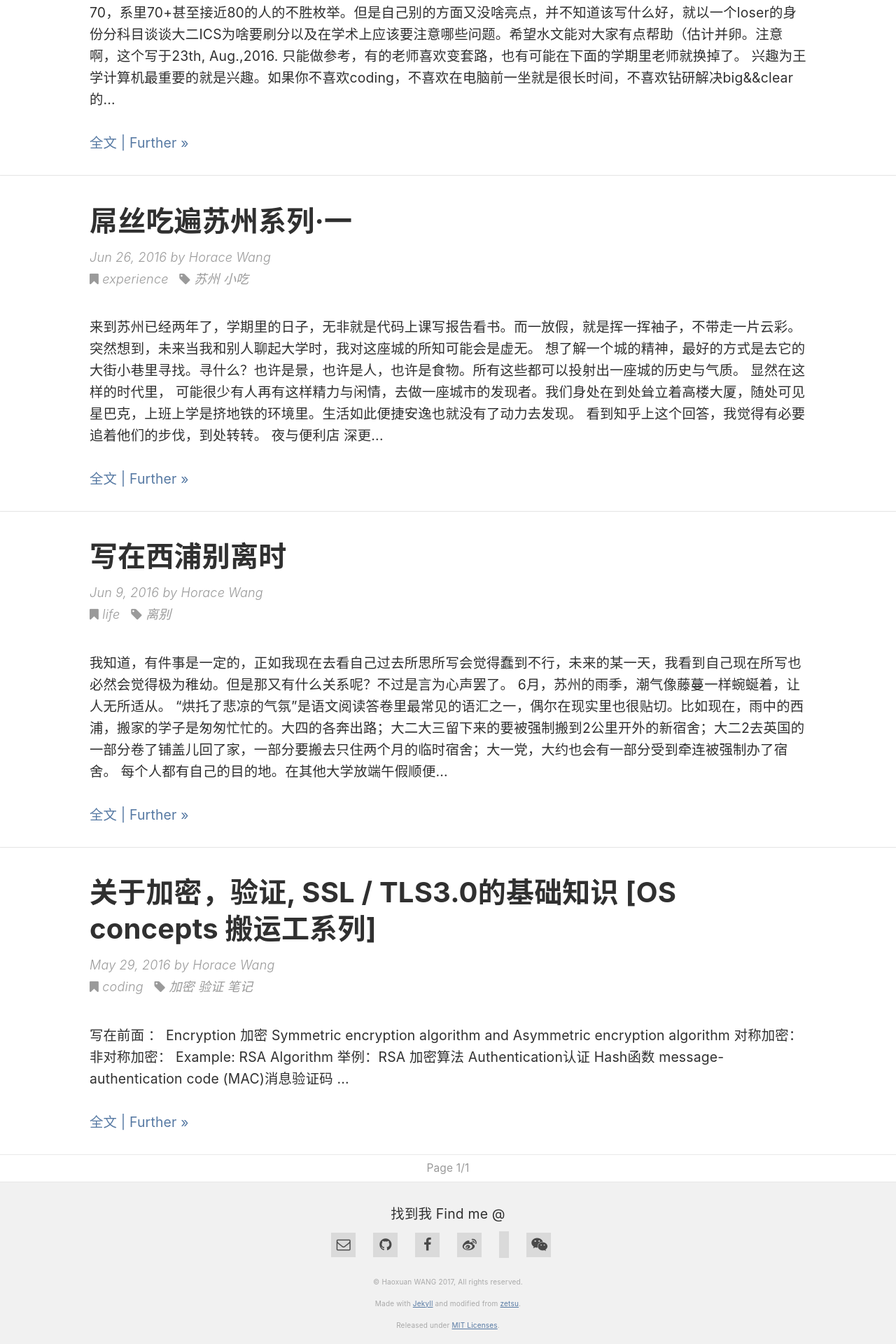
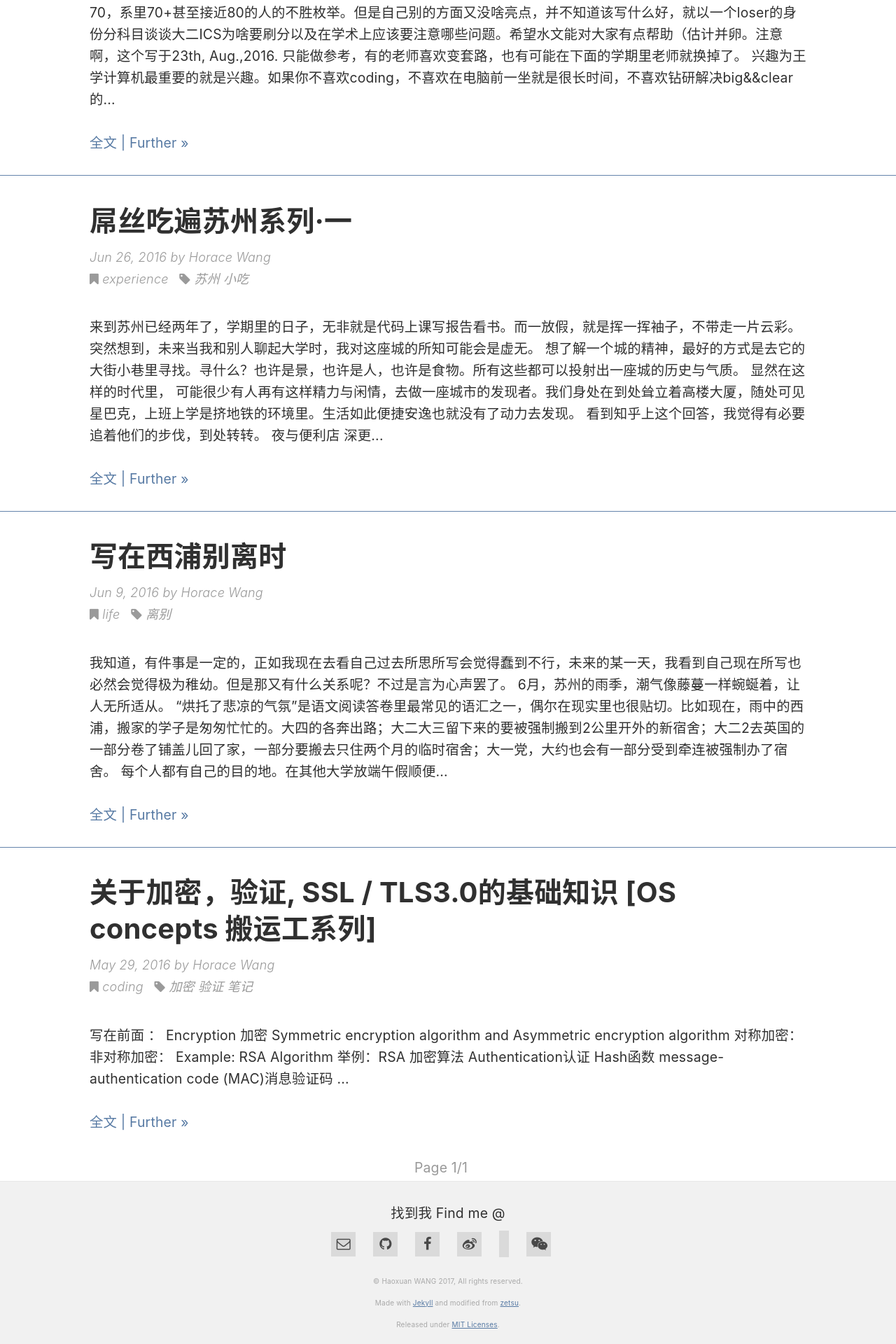
Before and after one commit to billweasley/billweasley.github.io, a Jekyll site: the page built from index.html, in a window 1280 px wide. Shown: the part 1003-2923 px from the top of the page at 70% size. Built offline with Jekyll 4.4.1, drawn with Linux system fonts in a browser that asks for light colours; nearby versions of some CDN libraries; the list of posts is cut into pages by our own code; a style sheet for code colours, icons or effects is not loaded.

Commit message:
Update _layout.scss

```diff
--- a/_sass/_layout.scss
+++ b/_sass/_layout.scss
@@ -429,6 +429,7 @@ float: none;}
   }
 }
 
+
 .single {
   .post-header {
     margin-bottom: $spacing-unit;
@@ -449,12 +450,13 @@ float: none;}
   .post {
     padding-bottom: $spacing-unit;
   //  margin-bottom: $spacing-unit;
-    border-bottom: 1px solid $gray-color-light;
+    border-bottom: 1.3px solid $link-hover-color;
 
     &:last-child {
       border-bottom: none;
       margin-bottom: 0;
     }
+    &:nth-last-child(2){margin-bottom: 0;border-bottom: none;}
     .post-content {
      margin-top: 1.5em;
   }
@@ -562,7 +564,7 @@ float: none;}
   //display: inline-block;
   width: 100%;
   text-align: center;
-  margin: 0 0 0 0;
+  padding: 0 20px 0 0;
   padding-left: 0;
   position: relative;
 
@@ -574,8 +576,7 @@ float: none;}
   }
 
   .page-number {
-    color: #999;
-    font-size: .8em;
+    color: #999;    font-size: 1em;
   }
   .page-number, a {
     height: 38px;
```
